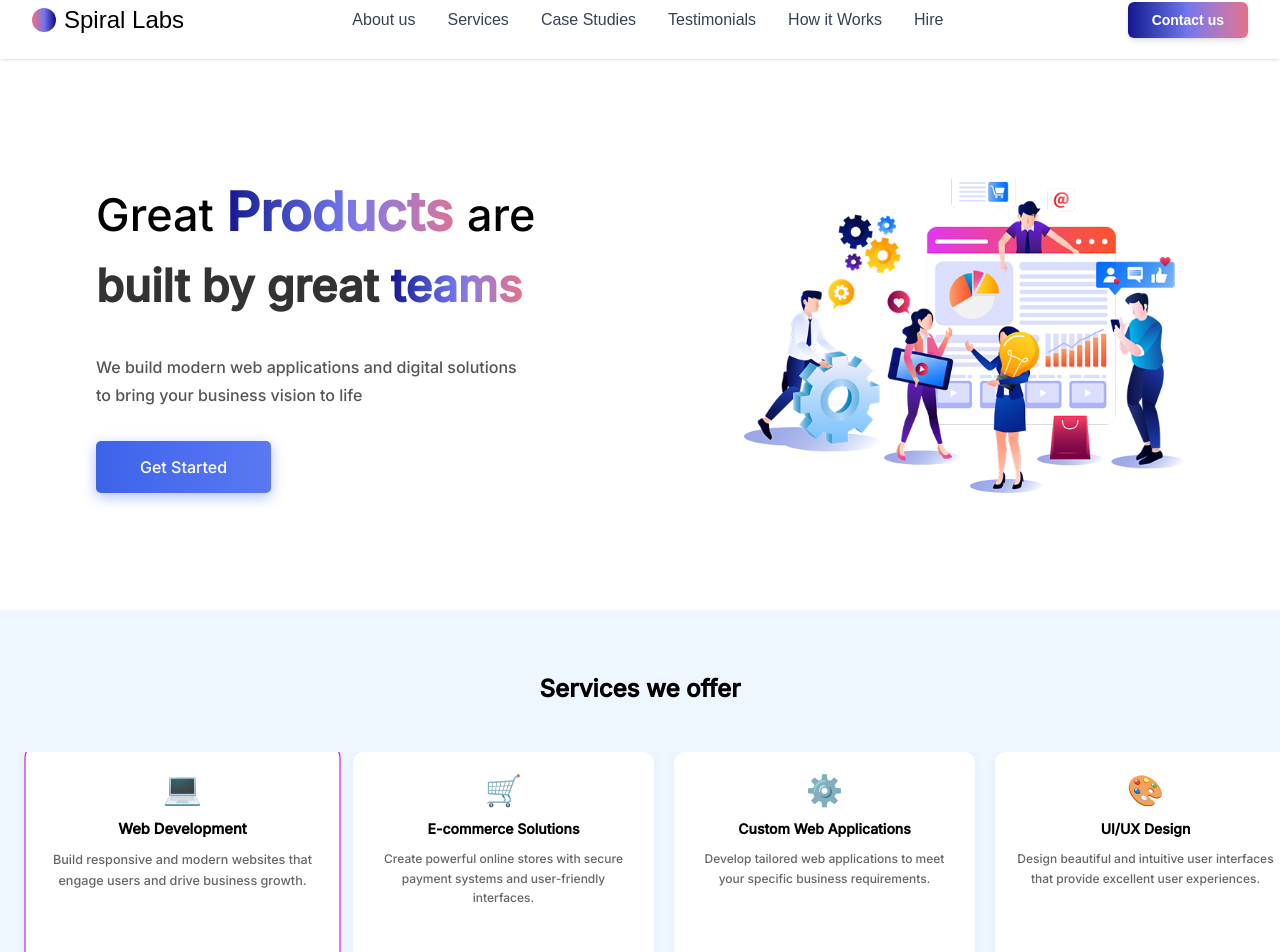
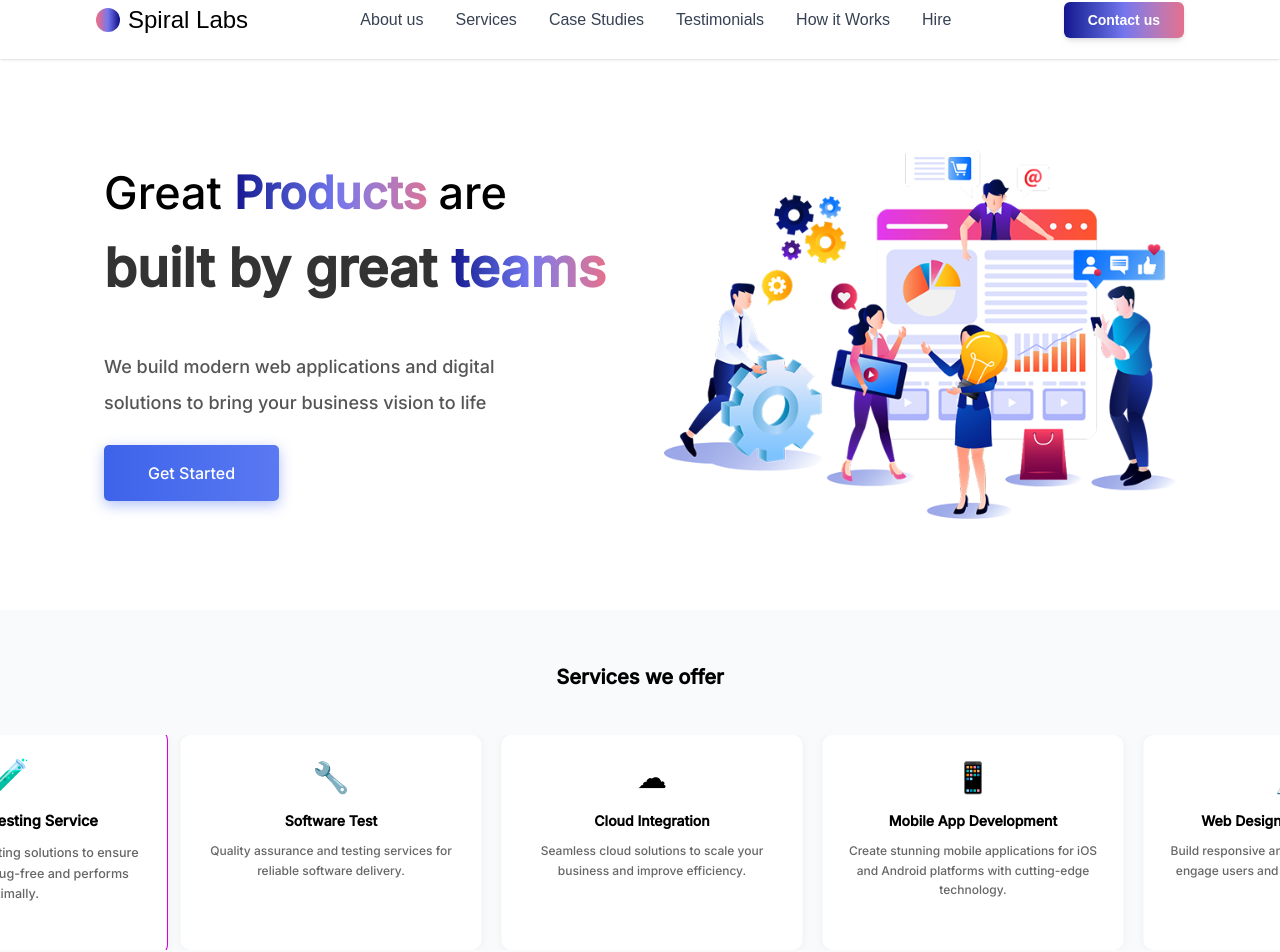
Before and after one commit to Abu-BakarYasir/my-next-app, a Next.js app: page / in a window 1280 px wide. Shown: the part 20-972 px from the top of the page. Built offline with nearby package versions, Linux system fonts and the light colour scheme; a web font is replaced by a local one.

Commit message:
responsiveness

```diff
--- a/components/Aboutbody.tsx
+++ b/components/Aboutbody.tsx
@@ -1,41 +1,41 @@
 import React from 'react';
-import Image from 'next/image';
 
 function AboutBody() {
   return (
-    <div className="px-4 sm:px-8 md:px-16 lg:px-24 py-8 sm:py-12 md:py-16 lg:py-20 flex flex-col lg:flex-row justify-between items-center gap-8 lg:gap-12 font-[Inter,sans-serif]">
-      <div className="w-full lg:max-w-[600px] text-center lg:text-left">
-        <h1 className="mb-4 sm:mb-6 lg:mb-8">
-          <span className="text-2xl sm:text-3xl md:text-4xl lg:text-[45px] leading-tight lg:leading-[71px] font-light text-black font-[Inter,sans-serif]">
+    <div className="px-4 sm:px-8 md:px-16 py-6 lg:py-12 flex flex-col lg:flex-row items-center justify-center gap-[48px] font-[Inter,sans-serif] max-w-[1200px] mx-auto">
+
+      {/* Left Text */}
+      <div className="w-full lg:w-1/2 text-center lg:text-left ">
+        <h1 className="mb-6 lg:mb-8 leading-[71px]">
+          <span className="text-2xl sm:text-3xl md:text-4xl lg:text-[45px] font-light text-black">
             Great{' '}
           </span>
-
-          <span className="text-3xl sm:text-4xl md:text-5xl lg:text-[53px] leading-tight lg:leading-[71px] font-extrabold bg-gradient-to-r from-[#161490] via-[#7476ED] to-[#E56F8C] bg-clip-text text-transparent font-[Inter,sans-serif]">
+          <span className="text-3xl sm:text-4xl md:text-5xl lg:text-[45px] font-extrabold text-transparent bg-clip-text bg-gradient-to-r from-[#161490] via-[#7476ED] to-[#E56F8C]">
             Products{' '}
           </span>
-
-          <span className="text-2xl sm:text-3xl md:text-4xl lg:text-[45px] leading-tight lg:leading-[71px] font-light text-black font-[Inter,sans-serif]">
+          <span className="text-2xl sm:text-3xl md:text-4xl lg:text-[45px] font-light text-black">
             are{' '}
           </span>
-
-          <span className="block text-2xl sm:text-3xl md:text-4xl lg:text-[45px] leading-tight lg:leading-[71px] font-extrabold text-[#333] font-[Inter,sans-serif]">
+          <span className="text-2xl sm:text-3xl md:text-4xl lg:text-[53px] font-extrabold text-[#333]">
             built by great{' '}
-            <span className="bg-gradient-to-r from-[#161490] via-[#7476ED] to-[#E56F8C] bg-clip-text text-transparent">teams</span>
+            <span className="bg-gradient-to-r from-[#161490] lg:text-[53px] via-[#7476ED] to-[#E56F8C] bg-clip-text text-transparent">
+              teams
+            </span>
           </span>
         </h1>
 
-        <p className="text-sm sm:text-base lg:text-[16px] text-[#555] leading-relaxed lg:leading-[28px] mb-6 lg:mb-8 font-[Inter,sans-serif] max-w-lg mx-auto lg:mx-0">
-          We build modern web applications and digital solutions
-          <br className="hidden sm:block" />
-          to bring your business vision to life
+        <p className="text-sm sm:text-base lg:text-[18px] text-[#555] leading-relaxed lg:leading-[36px] mb-6 max-w-md mx-auto lg:mx-0">
+          We build modern web applications and digital solutions to bring
+          your business vision to life
         </p>
 
-        <button className="bg-gradient-to-r from-[#3D63EA] to-[#5A79F2] border-none px-6 sm:px-8 lg:px-[30px] py-3 sm:py-4 lg:py-[19px] rounded-[5px] text-white w-full sm:w-auto lg:w-[175px] h-auto lg:h-[52px] cursor-pointer text-sm sm:text-base lg:text-[16px] font-medium font-[Inter,sans-serif] shadow-[0_4px_14px_rgba(61,99,234,0.4)] transition-all duration-300 flex items-center justify-center gap-2 lg:gap-[10px] whitespace-nowrap">
+        <button className="bg-gradient-to-r from-[#3D63EA] to-[#5A79F2] px-6 sm:px-8 py-3 sm:py-4 rounded-[5px] text-white w-full sm:w-auto lg:w-[175px] h-auto cursor-pointer text-sm sm:text-base lg:text-[16px] font-medium shadow-[0_4px_14px_rgba(61,99,234,0.4)] transition-all duration-300 flex items-center justify-center gap-2 whitespace-nowrap mx-auto lg:mx-0">
           Get Started
         </button>
       </div>
 
-      <div className="w-full lg:flex-1 flex justify-center">
+      {/* Right Image */}
+      <div className="w-full lg:w-1/2 flex justify-center">
         <img
           src="/Hero-Wrapper__image.png"
           alt="Team illustration"
--- a/components/Navbar.tsx
+++ b/components/Navbar.tsx
@@ -9,21 +9,18 @@ export default function Navbar() {
   const scrollToSection = (sectionId: string) => {
     const element = document.getElementById(sectionId);
     if (element) {
-      element.scrollIntoView({
-        behavior: 'smooth',
-        block: 'start'
-      });
-      setIsMenuOpen(false); // Close mobile menu after clicking
+      element.scrollIntoView({ behavior: 'smooth', block: 'start' });
+      setIsMenuOpen(false);
     }
   };
 
   return (
     <header className="w-full bg-white shadow-sm fixed top-0 left-0 right-0 z-50">
-      {/* Outer wrapper keeps the bar exactly 79 px tall */}
-      <nav className="mx-auto flex h-[79px] max-w-7xl items-center justify-between px-4 sm:px-6 md:px-8">
-        {/* ------------ Brand (gradient badge + word‑mark) ------------ */}
+      <nav className="flex items-center justify-between h-[79px] px-4 sm:px-6 lg:px-24 w-full">
+
+        {/* Left: Logo */}
+        <div className="flex items-center gap-2 flex-shrink-0">
           <Link href="/" className="flex items-center gap-2">
-          {/* gradient circle from the spec */}
             <span
               className="inline-block h-5 w-5 sm:h-6 sm:w-6 rounded-full"
               style={{
@@ -31,75 +28,84 @@ export default function Navbar() {
                   'linear-gradient(270deg,#161490 4.55%,#7476ED 49.85%,#E56F8C 93.3%)',
               }}
             />
-          {/* word‑mark – be sure the Inspiration font is loaded globally */}
             <span className="font-inspiration text-lg sm:text-xl lg:text-[24px] font-normal text-black">
               Spiral&nbsp;Labs
             </span>
           </Link>
+        </div>
 
+        {/* Center: Nav Links */}
+        <div className="hidden md:flex flex-1 justify-center">
+          <ul className="flex gap-6 lg:gap-8 text-sm sm:text-base lg:text-[16px] font-medium text-gray-700">
+            {[
+              { label: 'About us', id: 'about-us' },
+              { label: 'Services', id: 'services' },
+              { label: 'Case Studies', id: 'case-studies' },
+              { label: 'Testimonials', id: 'testimonials' },
+              { label: 'How it Works', id: 'how-it-works' },
+              { label: 'Hire', id: 'hire' },
+            ].map(({ label, id }) => (
+              <li key={id}>
+                <button
+                  onClick={() => scrollToSection(id)}
+                  className="transition hover:text-[#161490] cursor-pointer"
+                >
+                  {label}
+                </button>
+              </li>
+            ))}
+          </ul>
+        </div>
+
+        {/* Right: CTA and Mobile Menu */}
+        <div className="flex items-center gap-4">
+          <button
+            onClick={() => scrollToSection('hire')}
+            className="hidden md:inline-block rounded-md bg-gradient-to-r from-[#161490] via-[#7476ED] to-[#E56F8C] px-4 lg:px-6 py-2 text-xs sm:text-sm font-semibold text-white shadow-md transition hover:brightness-110"
+          >
+            Contact&nbsp;us
+          </button>
+
+          {/* Mobile toggle */}
           <button
             className="md:hidden p-2"
             onClick={() => setIsMenuOpen(!isMenuOpen)}
             aria-label="Toggle menu"
           >
             <div className="w-6 h-6 flex flex-col justify-center space-y-1">
-            <span className={`block h-0.5 w-6 bg-gray-700 transition-transform ${isMenuOpen ? 'rotate-45 translate-y-1.5' : ''}`}></span>
-            <span className={`block h-0.5 w-6 bg-gray-700 transition-opacity ${isMenuOpen ? 'opacity-0' : ''}`}></span>
-            <span className={`block h-0.5 w-6 bg-gray-700 transition-transform ${isMenuOpen ? '-rotate-45 -translate-y-1.5' : ''}`}></span>
+              <span className={`block h-0.5 w-6 bg-gray-700 transition-transform ${isMenuOpen ? 'rotate-45 translate-y-1.5' : ''}`} />
+              <span className={`block h-0.5 w-6 bg-gray-700 transition-opacity ${isMenuOpen ? 'opacity-0' : ''}`} />
+              <span className={`block h-0.5 w-6 bg-gray-700 transition-transform ${isMenuOpen ? '-rotate-45 -translate-y-1.5' : ''}`} />
             </div>
           </button>
+        </div>
+      </nav>
 
-        {/* ------------------------- Menu -------------------------- */}
-        <ul className={`${isMenuOpen ? 'flex' : 'hidden'} md:flex absolute md:relative top-[79px] md:top-0 left-0 md:left-auto w-full md:w-auto bg-white md:bg-transparent shadow-lg md:shadow-none flex-col md:flex-row items-start md:items-center gap-4 md:gap-8 p-4 md:p-0 text-sm sm:text-base lg:text-[16px] leading-[25px] font-medium text-gray-700 z-50`}>
-          <li>
+      {/* Mobile Menu */}
+      <ul
+        className={`${
+          isMenuOpen ? 'flex' : 'hidden'
+        } md:hidden absolute top-[79px] left-0 w-full bg-white shadow-lg flex-col items-start gap-4 p-4 text-sm sm:text-base font-medium text-gray-700 z-50`}
+      >
+        {[
+          { label: 'About us', id: 'about-us' },
+          { label: 'Services', id: 'services' },
+          { label: 'Case Studies', id: 'case-studies' },
+          { label: 'Testimonials', id: 'testimonials' },
+          { label: 'How it Works', id: 'how-it-works' },
+          { label: 'Hire', id: 'hire' },
+        ].map(({ label, id }) => (
+          <li key={id} className="w-full">
             <button
-              onClick={() => scrollToSection('about-us')}
-              className="block py-2 md:py-0 transition hover:text-[#161490] cursor-pointer"
+              onClick={() => scrollToSection(id)}
+              className="block w-full text-left py-2 transition hover:text-[#161490]"
             >
-              About&nbsp;us
+              {label}
             </button>
           </li>
-          <li>
-            <button
-              onClick={() => scrollToSection('services')}
-              className="block py-2 md:py-0 transition hover:text-[#161490] cursor-pointer"
-            >
-              Services
-            </button>
-          </li>
-          <li>
-            <button
-              onClick={() => scrollToSection('case-studies')}
-              className="block py-2 md:py-0 transition hover:text-[#161490] cursor-pointer"
-            >
-              Case&nbsp;Studies
-            </button>
-          </li>
-          <li>
-            <button
-              onClick={() => scrollToSection('testimonials')}
-              className="block py-2 md:py-0 transition hover:text-[#161490] cursor-pointer"
-            >
-              Testimonials
-            </button>
-          </li>
-          <li>
-            <button
-              onClick={() => scrollToSection('how-it-works')}
-              className="block py-2 md:py-0 transition hover:text-[#161490] cursor-pointer"
-            >
-              How&nbsp;it&nbsp;Works
-            </button>
-          </li>
-          <li>
-            <button
-              onClick={() => scrollToSection('hire')}
-              className="block py-2 md:py-0 transition hover:text-[#161490] cursor-pointer"
-            >
-              Hire
-            </button>
-          </li>
-          <li className="md:hidden w-full">
+        ))}
+
+        <li className="w-full">
           <button
             onClick={() => scrollToSection('hire')}
             className="block w-full text-center rounded-md bg-gradient-to-r from-[#161490] via-[#7476ED] to-[#E56F8C] px-6 py-3 text-sm font-semibold text-white shadow-md transition hover:brightness-110"
@@ -108,15 +114,6 @@ export default function Navbar() {
           </button>
         </li>
       </ul>
-
-        {/* -------------------- Gradient CTA button -------------------- */}
-        <button
-          onClick={() => scrollToSection('hire')}
-          className="hidden md:inline-block ml-4 rounded-md bg-gradient-to-r from-[#161490] via-[#7476ED] to-[#E56F8C] px-4 lg:px-6 py-2 text-xs sm:text-sm font-semibold text-white shadow-md transition hover:brightness-110"
-        >
-          Contact&nbsp;us
-        </button>
-      </nav>
     </header>
   );
 }
--- a/components/ServicesBlock.tsx
+++ b/components/ServicesBlock.tsx
@@ -4,105 +4,125 @@ import { useEffect, useRef, useState } from "react"
 
 const services = [
   {
-    title: "Web Development",
-    description: "Build responsive and modern websites that engage users and drive business growth.",
+    title: "Mobile App Development",
+    description:
+      "Create stunning mobile applications for iOS and Android platforms with cutting-edge technology.",
+    icon: "📱",
+  },
+  {
+    title: "Web Design & Development",
+    description:
+      "Build responsive and modern websites that engage users and drive business growth.",
     icon: "💻",
   },
   {
-    title: "E-commerce Solutions",
-    description: "Create powerful online stores with secure payment systems and user-friendly interfaces.",
-    icon: "🛒",
+    title: "Software Testing Service",
+    description:
+      "Comprehensive testing solutions to ensure your software is bug-free and performs optimally.",
+    icon: "🧪",
   },
   {
-    title: "Custom Web Applications",
-    description: "Develop tailored web applications to meet your specific business requirements.",
-    icon: "⚙️",
+    title: "Software Test",
+    description: "Quality assurance and testing services for reliable software delivery.",
+    icon: "🔧",
   },
   {
-    title: "UI/UX Design",
-    description: "Design beautiful and intuitive user interfaces that provide excellent user experiences.",
-    icon: "🎨",
-  },
-  {
-    title: "AI Integration",
-    description: "Integrate AI solutions to enhance your web applications and automate business processes.",
-    icon: "🤖",
+    title: "Cloud Integration",
+    description: "Seamless cloud solutions to scale your business and improve efficiency.",
+    icon: "☁",
   },
 ]
 
+const cardWidth = 301
+const gap = 20
+const totalCardWidth = cardWidth + gap
+const visibleCards = 3
+
 const ServicesBlock: React.FC = () => {
-  const [currentIndex, setCurrentIndex] = useState(0)
+  const [currentIndex, setCurrentIndex] = useState(services.length)
   const [transitionEnabled, setTransitionEnabled] = useState(true)
   const wrapperRef = useRef<HTMLDivElement>(null)
 
-  const cardWidth = {
-    mobile: 280,
-    tablet: 301,
-    desktop: 301
+  const extendedServices = [
+    ...services.slice(-visibleCards),
+    ...services,
+    ...services.slice(0, visibleCards),
+  ]
+
+  const handleDotClick = (i: number) => {
+    setCurrentIndex(i + services.length)
   }
 
-  const gap = 20
-  const visibleCards = {
-    mobile: 1,
-    tablet: 2,
-    desktop: 3
+  const handleTransitionEnd = () => {
+    if (currentIndex >= services.length * 2) {
+      setTransitionEnabled(false)
+      setCurrentIndex(services.length)
+    } else if (currentIndex < services.length) {
+      setTransitionEnabled(false)
+      setCurrentIndex(services.length + services.length - 1)
+    }
   }
 
-  const handleDotClick = (i: number) => {
-    setCurrentIndex(i)
-  }
+  useEffect(() => {
+    if (!transitionEnabled) {
+      const timer = setTimeout(() => {
+        setTransitionEnabled(true)
+      }, 20)
+      return () => clearTimeout(timer)
+    }
+  }, [transitionEnabled])
 
-  const handlePrevious = () => {
-    setCurrentIndex((prevIndex) =>
-      prevIndex === 0 ? services.length - 1 : prevIndex - 1
-    )
-  }
-
-  const handleNext = () => {
-    setCurrentIndex((prevIndex) =>
-      prevIndex === services.length - 1 ? 0 : prevIndex + 1
-    )
-  }
+  const translateX =
+    (wrapperRef.current?.offsetWidth || 0) / 2 -
+    (cardWidth / 2 + currentIndex * totalCardWidth)
 
   return (
-    <div className="bg-[#EEF6FF] font-[Inter,sans-serif] py-8 sm:py-12 lg:py-16 text-center overflow-hidden">
-      <h2 className="text-lg sm:text-xl lg:text-2xl font-bold mb-6 sm:mb-8 lg:mb-12 leading-tight px-4">Services we offer</h2>
+    <div className="bg-gray-50 font-[Inter,sans-serif] py-[40px] text-center overflow-hidden">
+      <h2 className="text-[20px] font-bold mb-[30px] leading-[55px]">Services we offer</h2>
 
-      <div className="relative overflow-hidden w-full px-4 sm:px-8">
-        <div className="flex gap-4 sm:gap-6 lg:gap-[20px] transition-transform duration-500 ease-in-out justify-center lg:justify-start"
-             style={{
-               transform: `translateX(-${currentIndex * (cardWidth.mobile + 16)}px)`,
-             }}>
-          {services.map((service, index) => (
+      <div className="relative overflow-hidden w-full">
+        <div
+          ref={wrapperRef}
+          className="flex gap-[20px] justify-center"
+          style={{
+            transform: `translateX(${translateX}px)`,
+            width: `${extendedServices.length * totalCardWidth}px`,
+            transition: transitionEnabled ? "transform 0.5s ease-in-out" : "none",
+          }}
+          onTransitionEnd={handleTransitionEnd}
+        >
+          {extendedServices.map((service, index) => (
             <div
               key={index}
-              className={`w-[280px] sm:w-[301px] h-auto sm:h-[215px] p-4 sm:p-6 lg:p-[20px] bg-white rounded-[10px] shadow-[0_0_10px_rgba(0,0,0,0.05)] flex-shrink-0 transition-transform duration-300 ${
+              className={`w-[301px] h-[215px] p-[20px] bg-white rounded-[10px] shadow-[0_0_10px_rgba(0,0,0,0.05)] flex-shrink-0 transition-transform duration-300 ${
                 index === currentIndex ? "border border-[#D100E0] scale-105" : ""
               }`}
             >
-              <div className="text-2xl sm:text-3xl lg:text-[30px] mb-2 sm:mb-3 lg:mb-[10px]">{service.icon}</div>
-              <h3 className="text-sm sm:text-base lg:text-[14px] font-semibold mb-2 sm:mb-3 lg:mb-[10px]">{service.title}</h3>
-              <p className="text-xs sm:text-sm lg:text-[12px] text-[#666] leading-relaxed">{service.description}</p>
+              <div className="text-[30px] mb-[10px]">{service.icon}</div>
+              <h3 className="text-[14px] font-semibold mb-[10px]">{service.title}</h3>
+              <p className="text-[12px] text-[#666] leading-relaxed">
+                {service.description}
+              </p>
             </div>
           ))}
         </div>
       </div>
 
-      <div className="mt-4 sm:mt-6 lg:mt-8 flex justify-center">
+      <div className="mt-[20px] flex justify-center">
         {services.map((_, i) => (
           <button
             key={i}
             onClick={() => handleDotClick(i)}
-            className={`w-2 h-2 sm:w-3 sm:h-3 lg:w-[10px] lg:h-[10px] rounded-full mx-1 sm:mx-2 lg:mx-[5px] border-none cursor-pointer transition-colors duration-300 ${
-              currentIndex === i ? "bg-[#D100E0]" : "bg-[#ccc]"
+            className={`w-[10px] h-[10px] rounded-full mx-[5px] border-none cursor-pointer transition-colors duration-300 ${
+              currentIndex % services.length === i ? "bg-[#D100E0]" : "bg-[#ccc]"
             }`}
             aria-label={`Go to slide ${i + 1}`}
           />
         ))}
       </div>
 
-      <div className="mt-2 sm:mt-3 lg:mt-4 text-xs sm:text-sm lg:text-[12px] text-[#666]">
-        0{currentIndex + 1} — 0{services.length}
+      <div className="mt-[10px] text-[12px] text-[#666]">
+        0{(currentIndex % services.length) + 1} — 0{services.length}
       </div>
     </div>
   )
--- a/components/Trustus.tsx
+++ b/components/Trustus.tsx
@@ -6,7 +6,7 @@ const TrustedSection: React.FC = () => {
     <div className="flex flex-col lg:flex-row justify-between items-center px-4 sm:px-8 md:px-16 lg:px-24 py-8 sm:py-12 md:py-16 lg:py-20 gap-8 lg:gap-12 font-[Inter,sans-serif]">
       <div className="flex-1 w-full lg:pr-8">
         <p className="text-[#5F267B] font-medium mb-2 sm:mb-3 lg:mb-4">—</p>
-        <h2 className="text-xl sm:text-2xl md:text-3xl lg:text-[35px] font-medium mb-3 sm:mb-4 lg:mb-6 leading-tight">
+        <h2 className="text-xl sm:text-2xl md:text-3xl lg:text-[35px] font-medium mb-3 sm:mb-4 lg:mb-6 leading-[55px]">
           Leading companies trust us <br className="hidden sm:block" />
           <span className="font-bold">to build their web presence</span>
         </h2>
```
Lines whose indentation alone changed are shown as unchanged.
